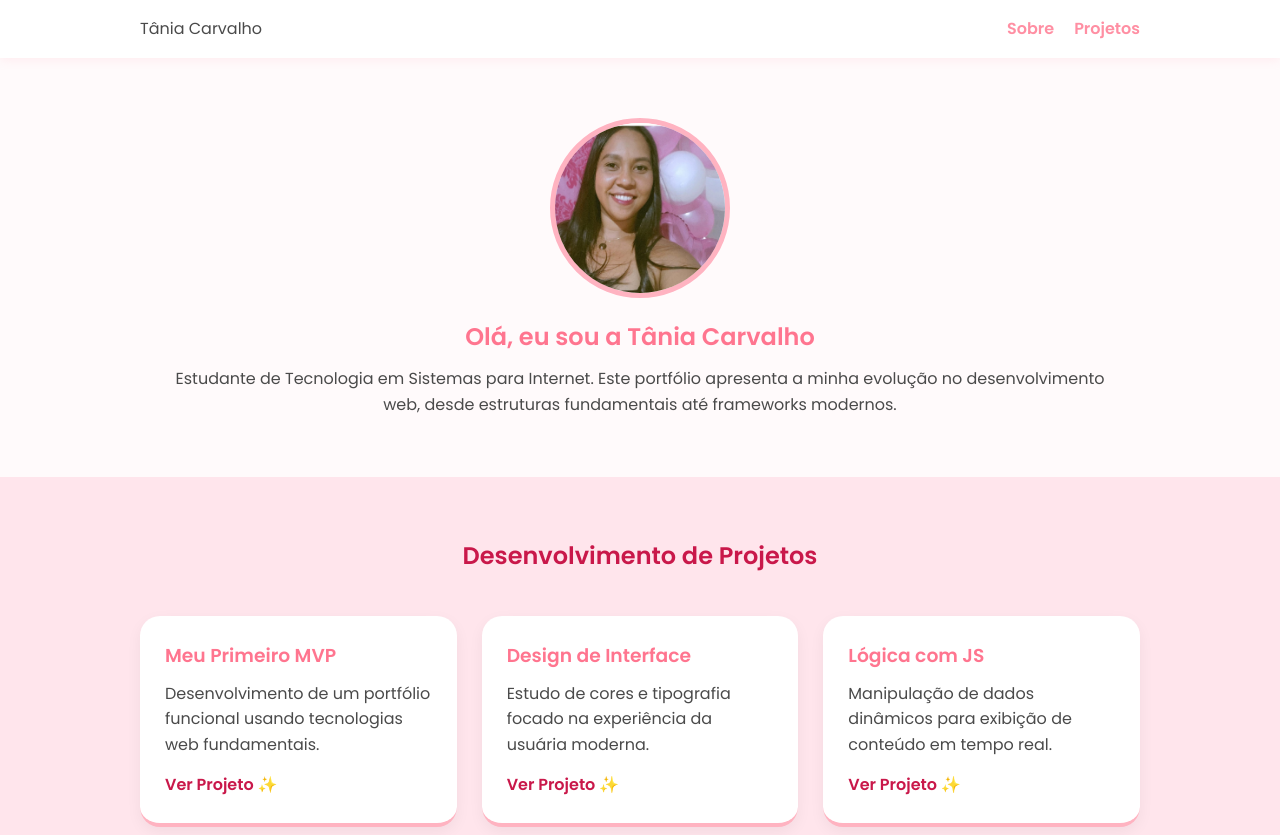
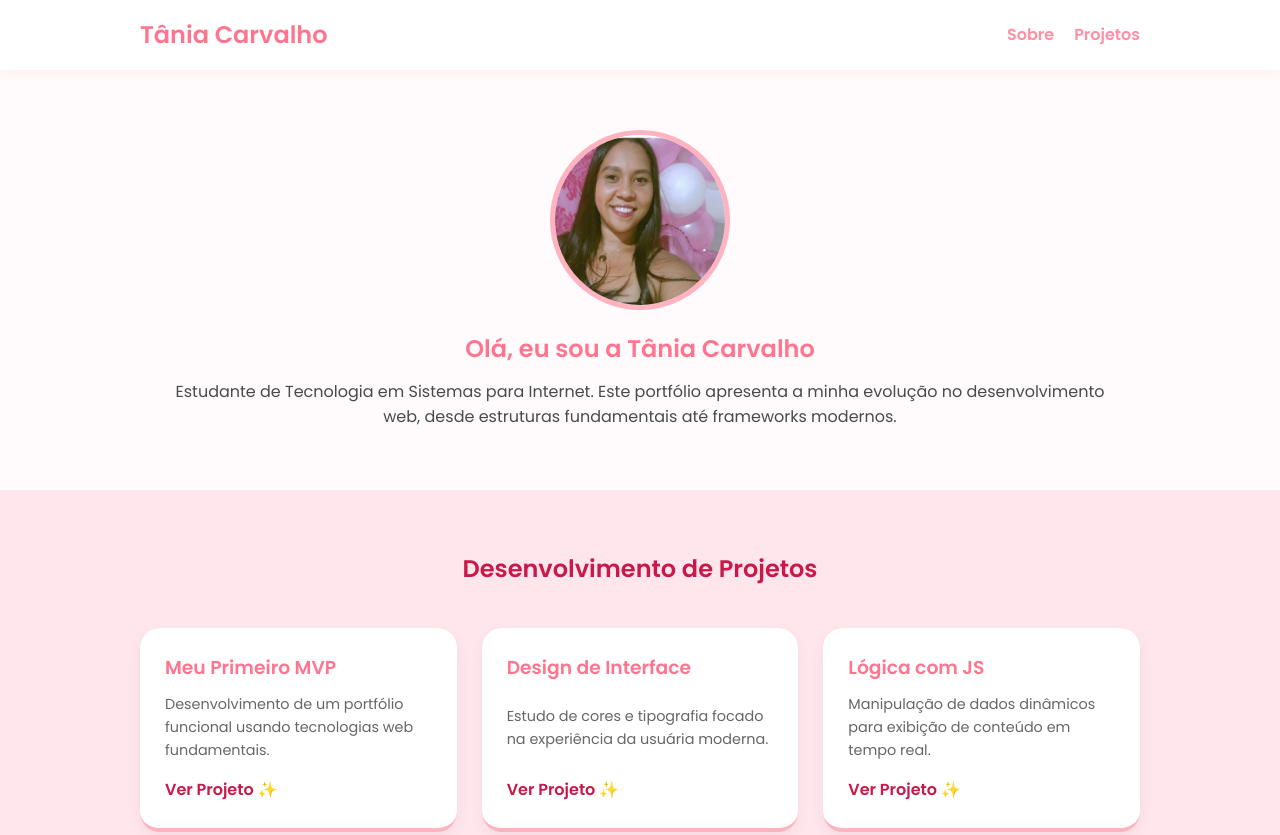
Before and after one commit to taniamaradecarvalho-maker/meu-portfolio, a plain HTML site: page index.html in a window 1280 px wide. Shown: the top 835 px of the page. Drawn offline with Linux system fonts and the light colour scheme.

Commit message:
Update style.css

```diff
--- a/style.css
+++ b/style.css
@@ -6,7 +6,7 @@
 
 body {
     font-family: 'Poppins', sans-serif;
-    background-color: #fffafb; /* Fundo levemente rosado */
+    background-color: #fffafb;
     color: #4a4a4a;
     line-height: 1.6;
 }
@@ -40,12 +40,16 @@ nav a {
     font-weight: 600;
 }
 
-/* Seção Sobre */
+.logo {
+    font-weight: 600;
+    color: #ff758f;
+    font-size: 1.5rem;
+}
+
 .section-sobre {
     padding: 60px 20px;
     max-width: 1000px;
     margin: 0 auto;
-    text-align: center;
 }
 
 .container-perfil {
@@ -53,6 +57,7 @@ nav a {
     flex-direction: column;
     align-items: center;
     gap: 20px;
+    text-align: center;
 }
 
 .foto-perfil {
@@ -68,7 +73,6 @@ h1 {
     margin-bottom: 10px;
 }
 
-/* Grid de Projetos */
 #projetos {
     padding: 60px 20px;
     background-color: #ffe5ec;
@@ -88,7 +92,6 @@ h1 {
     margin: 0 auto;
 }
 
-/* Cards de Projetos */
 .card {
     background: white;
     padding: 25px;
@@ -96,6 +99,9 @@ h1 {
     box-shadow: 0 5px 15px rgba(0,0,0,0.05);
     transition: transform 0.3s ease;
     border-bottom: 4px solid #ffb3c1;
+    display: flex;
+    flex-direction: column;
+    justify-content: space-between;
 }
 
 .card:hover {
@@ -105,6 +111,11 @@ h1 {
 .card h3 {
     color: #ff758f;
     margin-bottom: 10px;
+}
+
+.card p {
+    font-size: 0.9rem;
+    color: #666;
 }
 
 .card a {
@@ -120,8 +131,3 @@ footer {
     padding: 40px;
     color: #ff8fa3;
 }
-
-/* Responsividade Básica */
-@media (max-width: 600px) {
-    h1 { font-size: 1.5rem; }
-}
```
